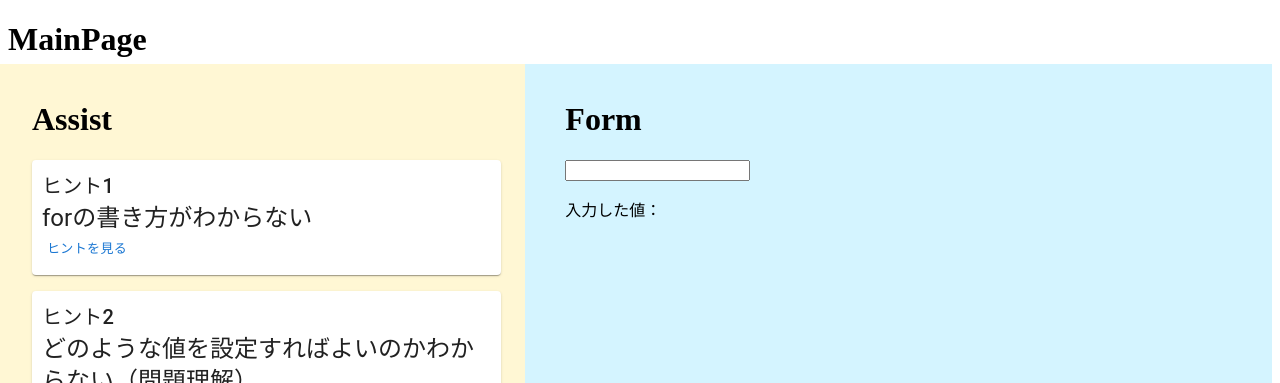
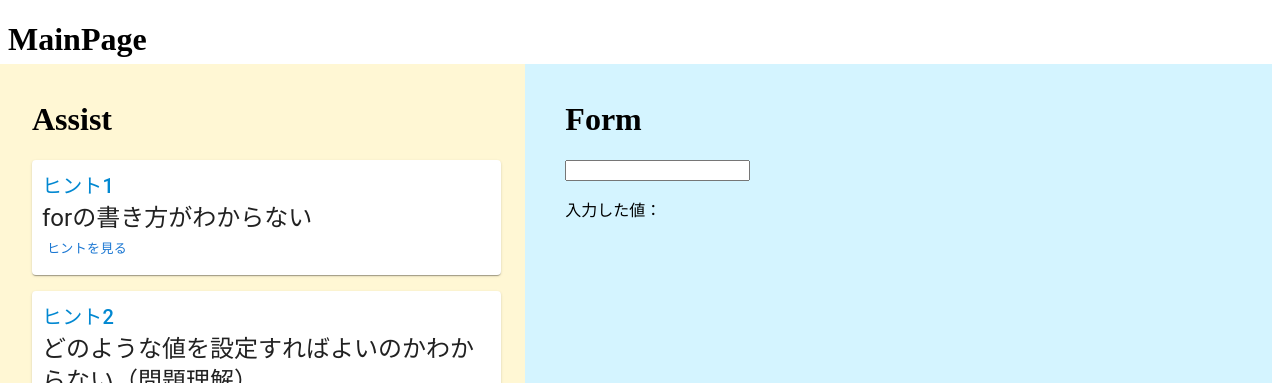
Before and after one commit to KHashimoto3/FIT2023_KH, a React (Vite) app in the folder mock/: page / in a window 1280 px wide. Shown: the top 383 px of the page. Built offline with nearby package versions, Linux system fonts and the light colour scheme.

Commit message:
ヒント番号を青文字で表示するようにした。

```diff
--- a/mock/src/components/Assist.tsx
+++ b/mock/src/components/Assist.tsx
@@ -23,7 +23,7 @@ export const Assist = (props: Props) => {
             {hintList.map((hint, index) => {
                 return (
                     <Card key={index} style={{padding: "10px"}}>
-                        <Typography variant="h6">ヒント{index + 1}</Typography>
+                        <Typography variant="h6" style={{color: "#0288d1"}}>ヒント{index + 1}</Typography>
                         <Typography variant="h5">{hint.hint}</Typography>
                         <Button size="small"  onClick={() => setHintIndex(index)}>ヒントを見る</Button>
                     </Card>
```
